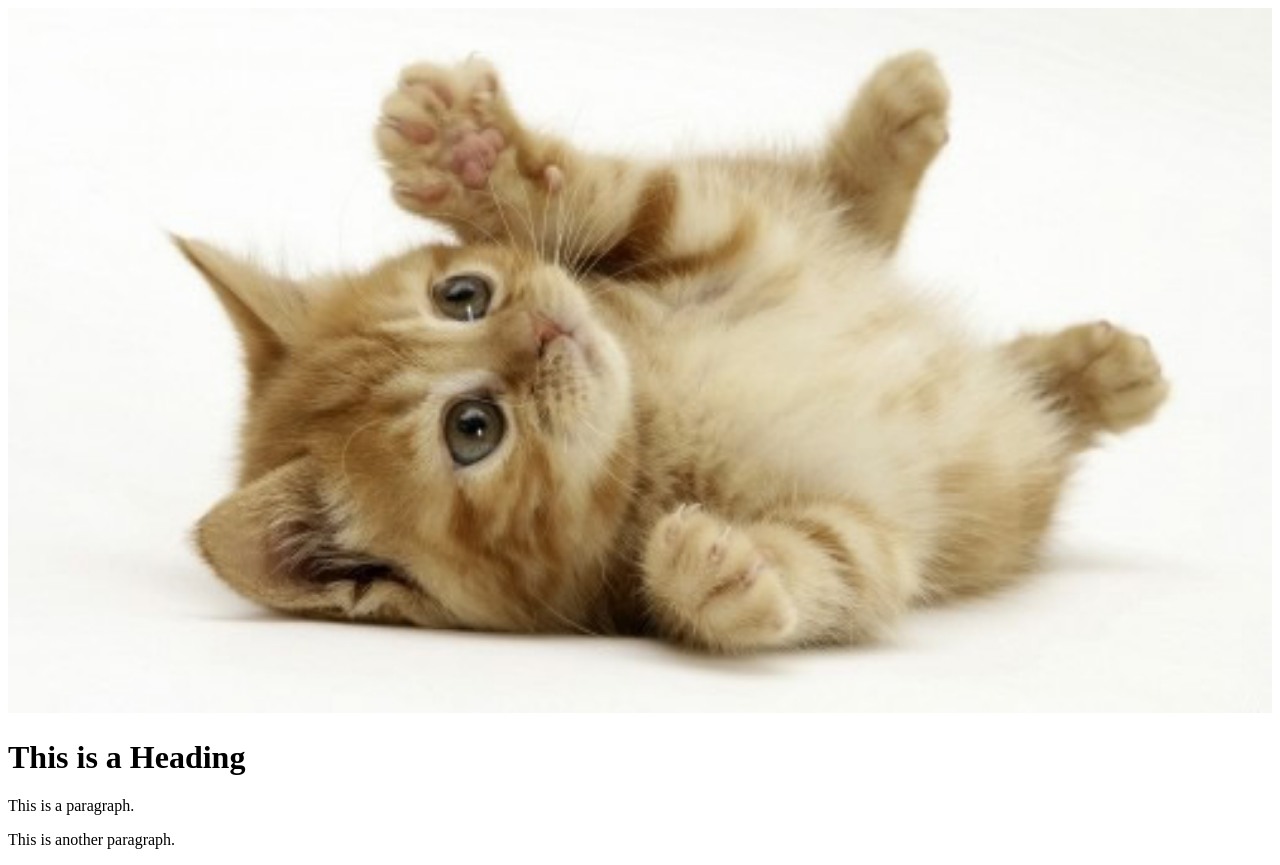
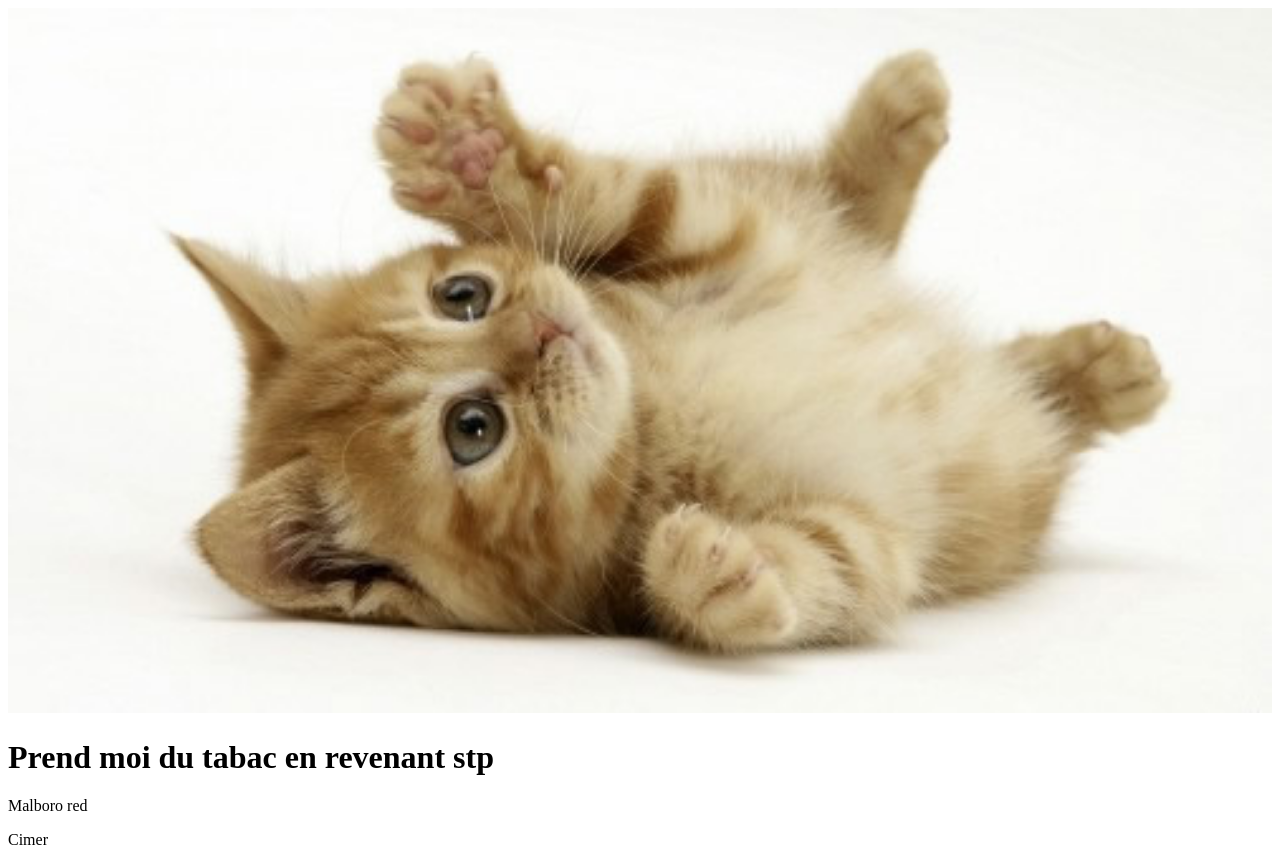
Before and after one commit to Decavernes/Decavernes.github.io, a plain HTML site: page index.html in a window 1280 px wide. Drawn offline with Linux system fonts and the light colour scheme.

Commit message:
Update index.html

```diff
--- a/index.html
+++ b/index.html
@@ -10,9 +10,9 @@
     <img src="image-de-petit-chat-mignon.jpg" alt="petit_chat" style="width:100%">
 
     <div class="">
-        <h1>This is a Heading</h1>
-        <p>This is a paragraph.</p>
-        <p>This is another paragraph.</p>
+        <h1>Prend moi du tabac en revenant stp</h1>
+        <p>Malboro red</p>
+        <p>Cimer</p>
     </div>
 
 </body>
```
